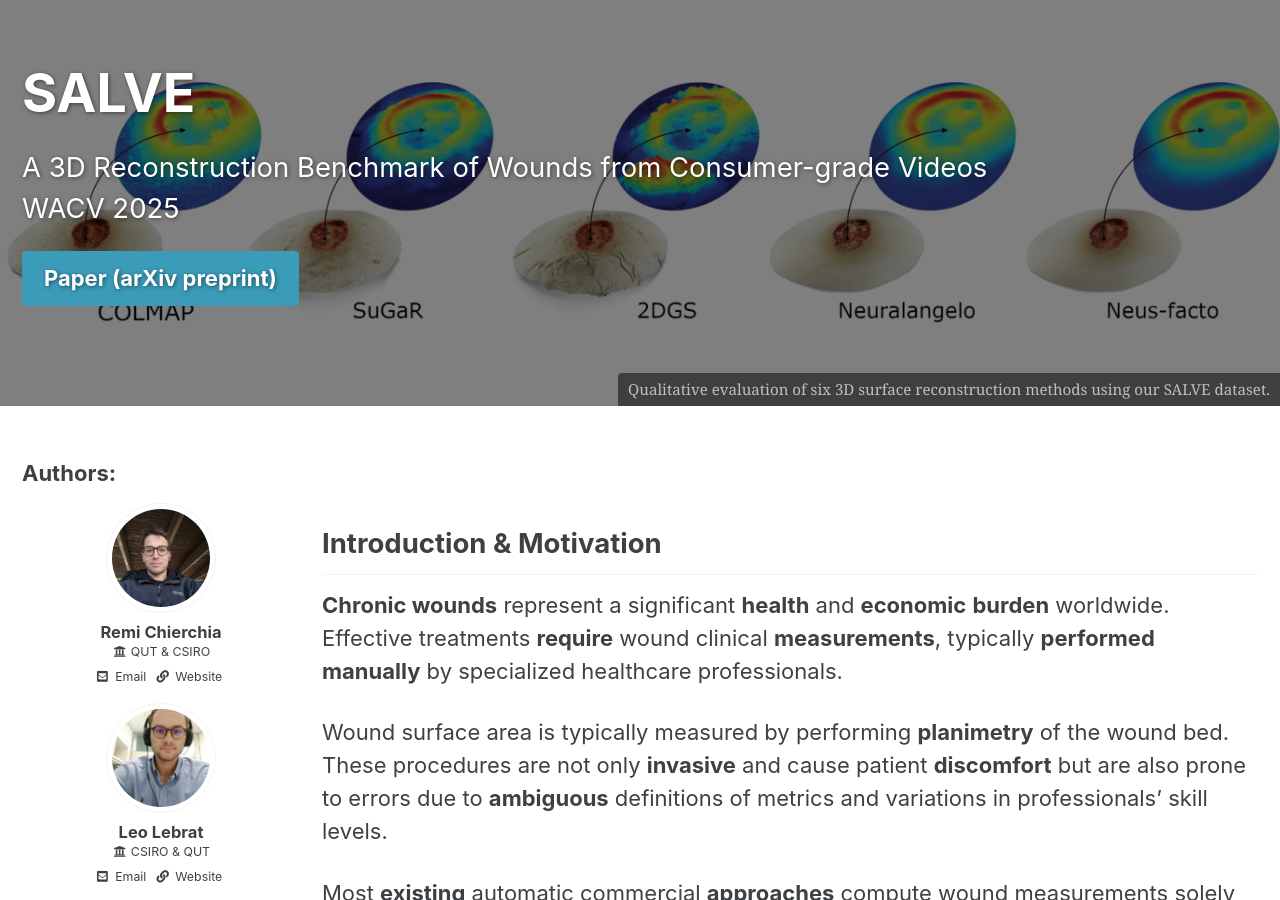
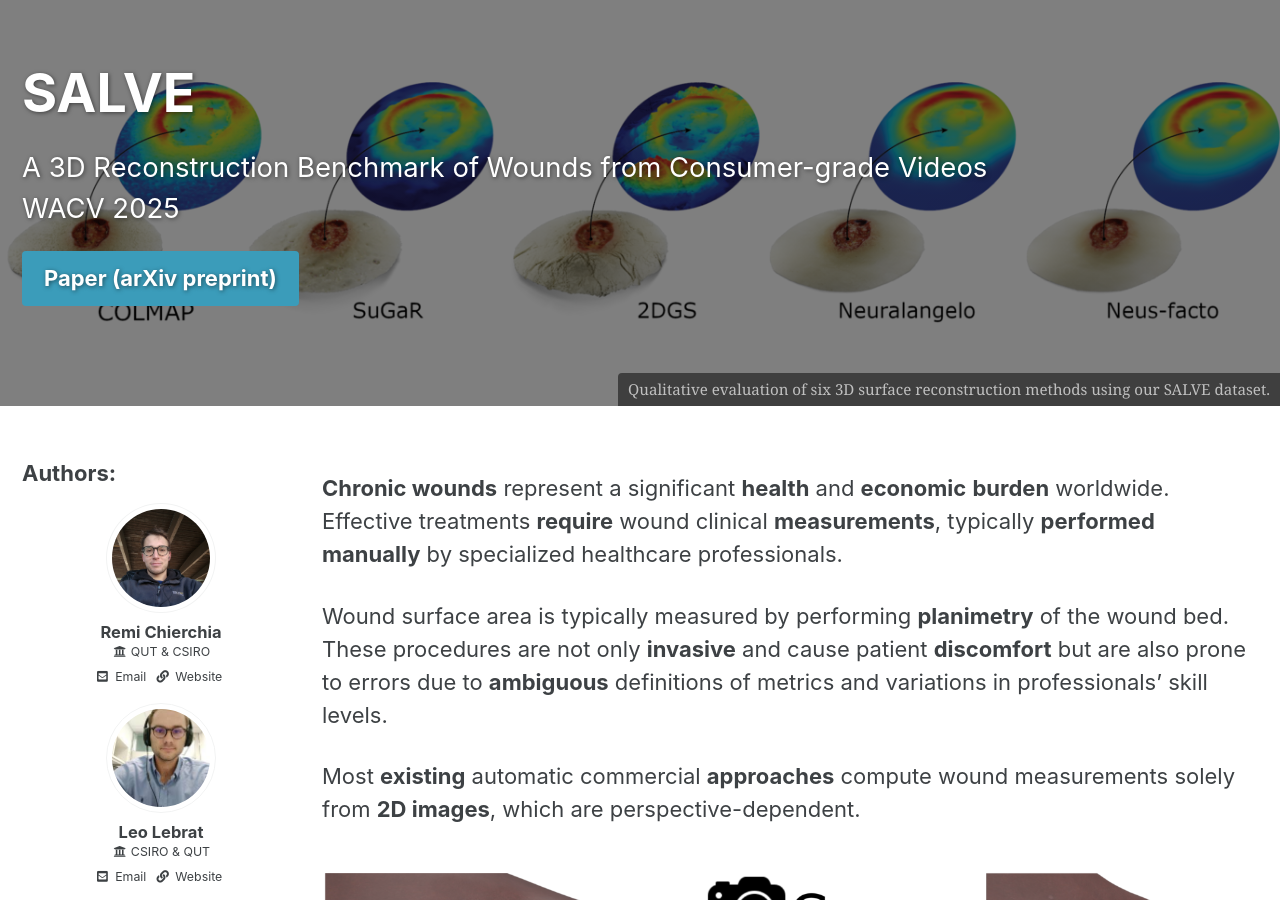
Before and after one commit to RemiChierchia/SALVE, a Jekyll site: the page built from docs/index.md, in a window 1280 px wide and 900 px high. Built offline with Jekyll 4.4.1, drawn with Linux system fonts in a browser that asks for light colours; cached includes are drawn as plain includes.

Commit message:
fixed title

```diff
--- a/docs/index.md
+++ b/docs/index.md
@@ -48,7 +48,7 @@ gallery_qualitative2:
 paginate: true
 ---
 
-## Introduction & Motivation
+<!-- ## Introduction & Motivation -->
 <b>Chronic wounds</b> represent a significant <b>health</b> and <b>economic</b> <b>burden</b> worldwide. Effective treatments <b>require</b> wound clinical <b>measurements</b>, typically <b>performed manually</b> by specialized healthcare professionals.
 
 Wound surface area is typically measured by performing <b>planimetry</b> of the wound bed. These procedures are not only <b>invasive</b> and cause patient <b>discomfort</b> but are also prone to errors due to <b>ambiguous</b> definitions of metrics and variations in professionals’ skill levels.
```
Also changed, not shown: 2 other files.
